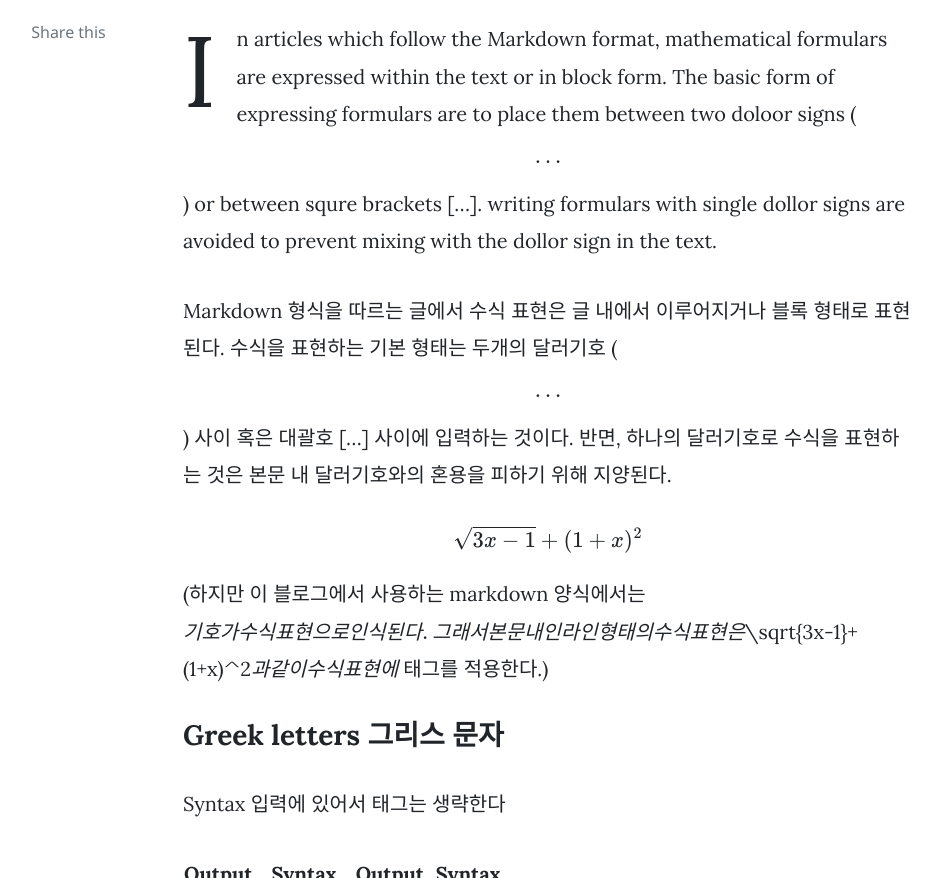
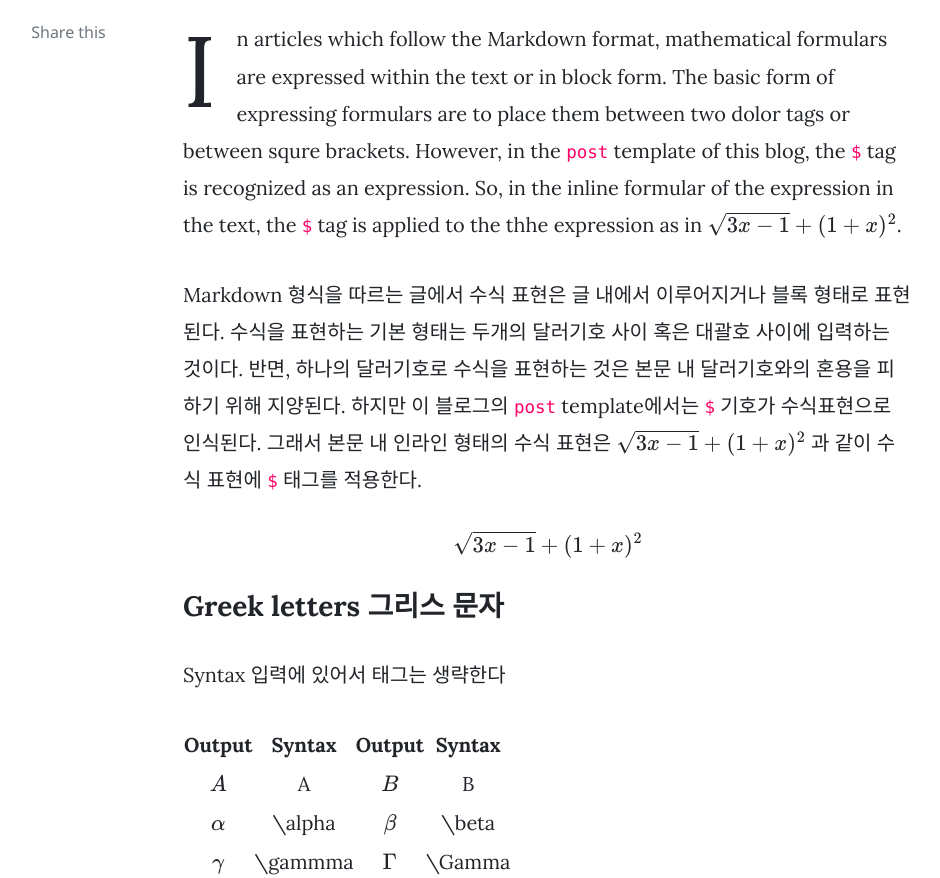
Before and after one commit to mbyun1420/mbyun1420.github.com, a Jekyll site: the page built from _posts/2020-09-28-markdown-mathematic-fomulars.md, in a window 1280 px wide and 1400 px high. Shown: the part 522-1400 px from the top of the window, without its empty margins (187-1127 px from the left). Built offline with Jekyll 4.4.1, drawn with Linux system fonts in a browser that asks for light colours; nearby versions of some CDN libraries; comment, search, counter and statistics services are not loaded.

Commit message:
minor edit

```diff
--- a/_posts/2020-09-28-markdown-mathematic-fomulars.md
+++ b/_posts/2020-09-28-markdown-mathematic-fomulars.md
@@ -6,20 +6,15 @@ categories: [ Markdown ]
 image: https://upload.wikimedia.org/wikipedia/commons/4/48/Markdown-mark.svg
 ---
 
-In articles which follow the Markdown format, mathematical formulars are expressed within the text or in block form. The basic form of expressing formulars are to place them between two doloor signs (\$\$...\$\$) or between squre brackets \[...\]. writing formulars with single dollor signs are avoided to prevent mixing with the dollor sign in the text.
+In articles which follow the Markdown format, mathematical formulars are expressed within the text or in block form. The basic form of expressing formulars are to place them between two dolor tags or between squre brackets. However, in the `post` template of this blog, the `$` tag is recognized as an expression. So, in the inline formular of the expression in the text, the `$` tag is applied to the thhe expression as in $\sqrt{3x-1}+(1+x)^2$.
 
 
-Markdown 형식을 따르는 글에서 수식 표현은 글 내에서 이루어지거나 블록 형태로 표현된다. 수식을 표현하는 기본 형태는 두개의 달러기호 (\$\$...\$\$) 사이 혹은 대괄호 \[...\] 사이에 입력하는 것이다. 반면, 하나의 달러기호로 수식을 표현하는 것은 본문 내 달러기호와의 혼용을 피하기 위해 지양된다.
+Markdown 형식을 따르는 글에서 수식 표현은 글 내에서 이루어지거나 블록 형태로 표현된다. 수식을 표현하는 기본 형태는 두개의 달러기호 사이 혹은 대괄호 사이에 입력하는 것이다. 반면, 하나의 달러기호로 수식을 표현하는 것은 본문 내 달러기호와의 혼용을 피하기 위해 지양된다. 하지만 이 블로그의 `post` template에서는 `$` 기호가 수식표현으로 인식된다. 그래서 본문 내 인라인 형태의 수식 표현은 $\sqrt{3x-1}+(1+x)^2$ 과 같이 수식 표현에 `$` 태그를 적용한다.
 
 
 $$
 \sqrt{3x-1}+(1+x)^2
 $$
-
-
-(하지만 이 블로그에서 사용하는 markdown 양식에서는 \$ 기호가 수식표현으로 인식된다. 그래서 본문 내 인라인 형태의 수식 표현은 $\sqrt{3x-1}+(1+x)^2$ 과 같이 수식 표현에 $ 태그를 적용한다.)
-
-
 
 
 ### Greek letters 그리스 문자
```
Also changed, not shown: _posts/2020-12-02-c-basic-c-언어-기초-[1].md (+1 -1 lines).
